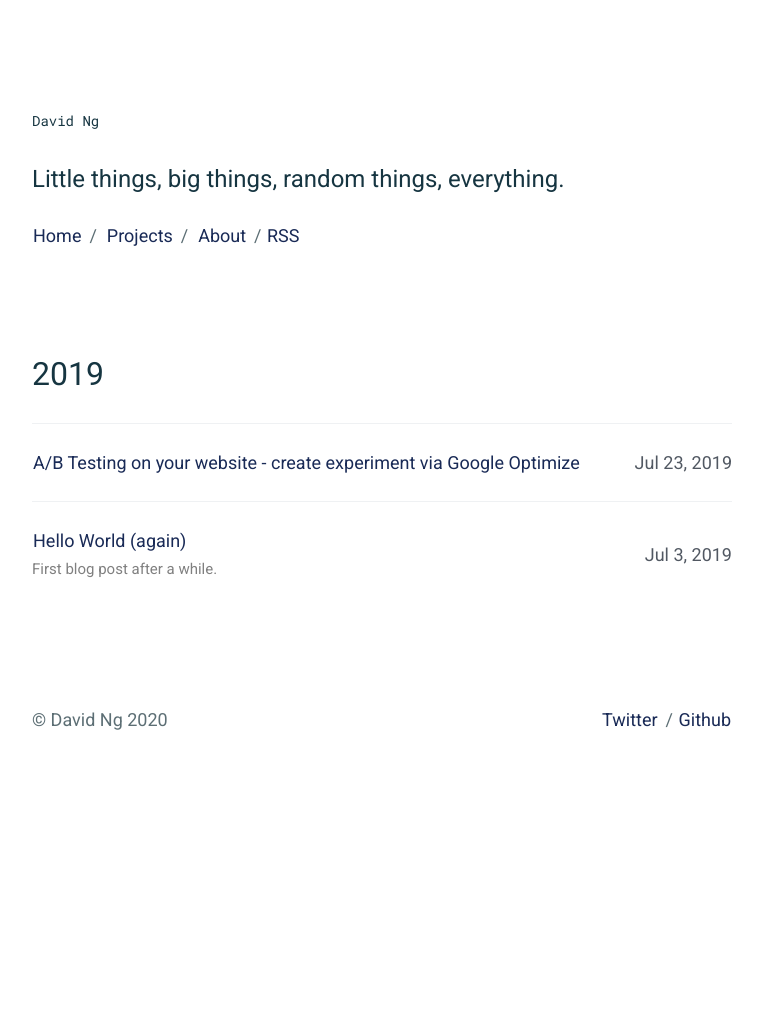
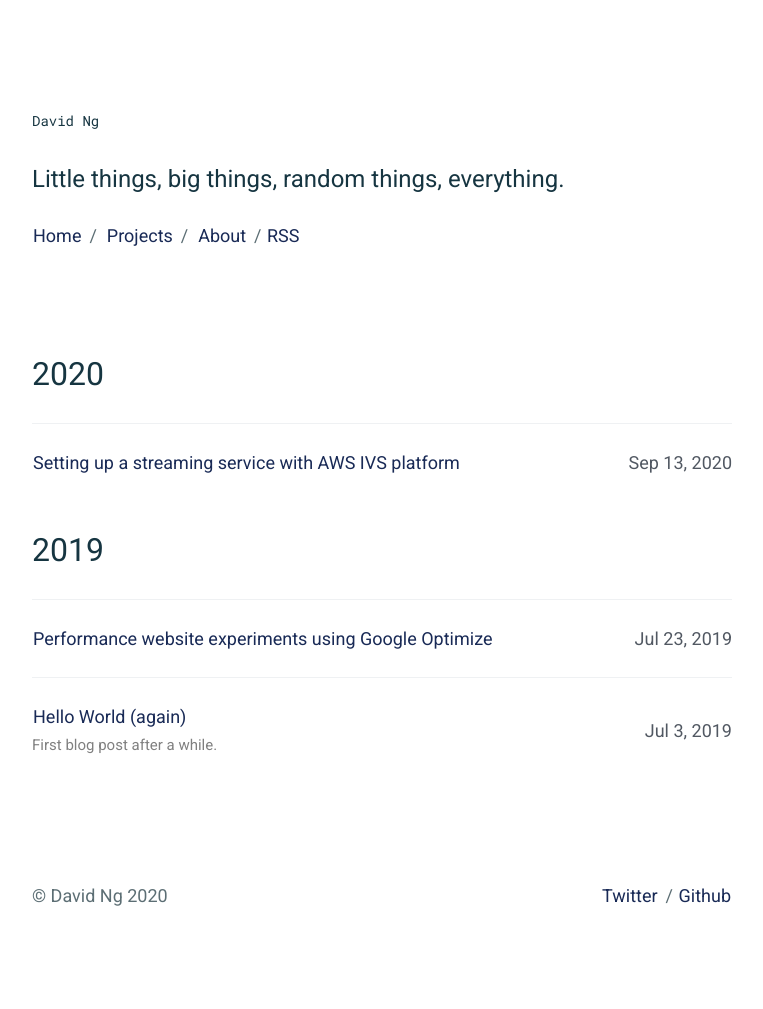
Before and after one commit to david90/paper, a Jekyll site: the page built from index.html, in a window 1280 px wide. Shown: the whole page, without its empty margins (258-1021 px from the left). Built offline with Jekyll 4.4.1, drawn with Linux system fonts in a browser that asks for light colours; before the commit the page ends 900 px from its top, so only the background shows below that.

```diff
--- a/_posts/2019-07-23-ab-test-google-optimize.md
+++ b/_posts/2019-07-23-ab-test-google-optimize.md
@@ -1,9 +1,9 @@
 ---
 layout: post
-title: "A/B Testing on your website - create experiment via Google Optimize"
+title: "Performance website experiments using Google Optimize"
 description: ""
 date: 2019-07-23
-tags: growth experiment
+tags: growth experiment howto
 comments: true
 ---
 
--- /dev/null
+++ b/_posts/2020-09-13-aws-ivs-video-live-streaming.md
@@ -0,0 +1,10 @@
+---
+layout: post
+title: "Setting up a streaming service with AWS IVS platform"
+description: ""
+date: 2020-09-13
+tags: aws ivs streaming dev
+comments: true
+---
+
+WIP. I am keen to find out more about AWS IVS.
```
Also changed, not shown: other parts of _posts/2019-07-23-ab-test-google-optimize.md (+1 -1 lines), _pages/about.md (+4 -4 lines).
